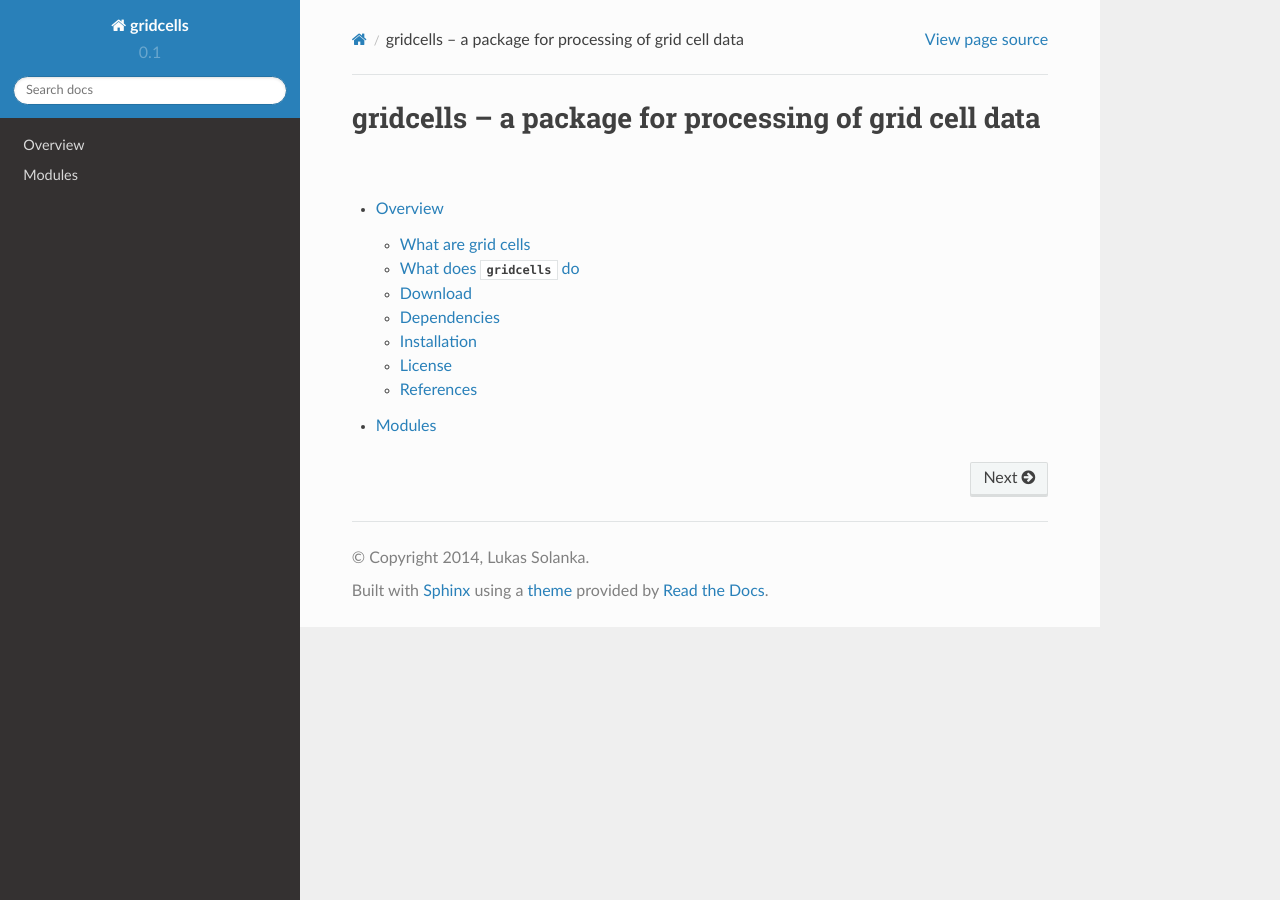
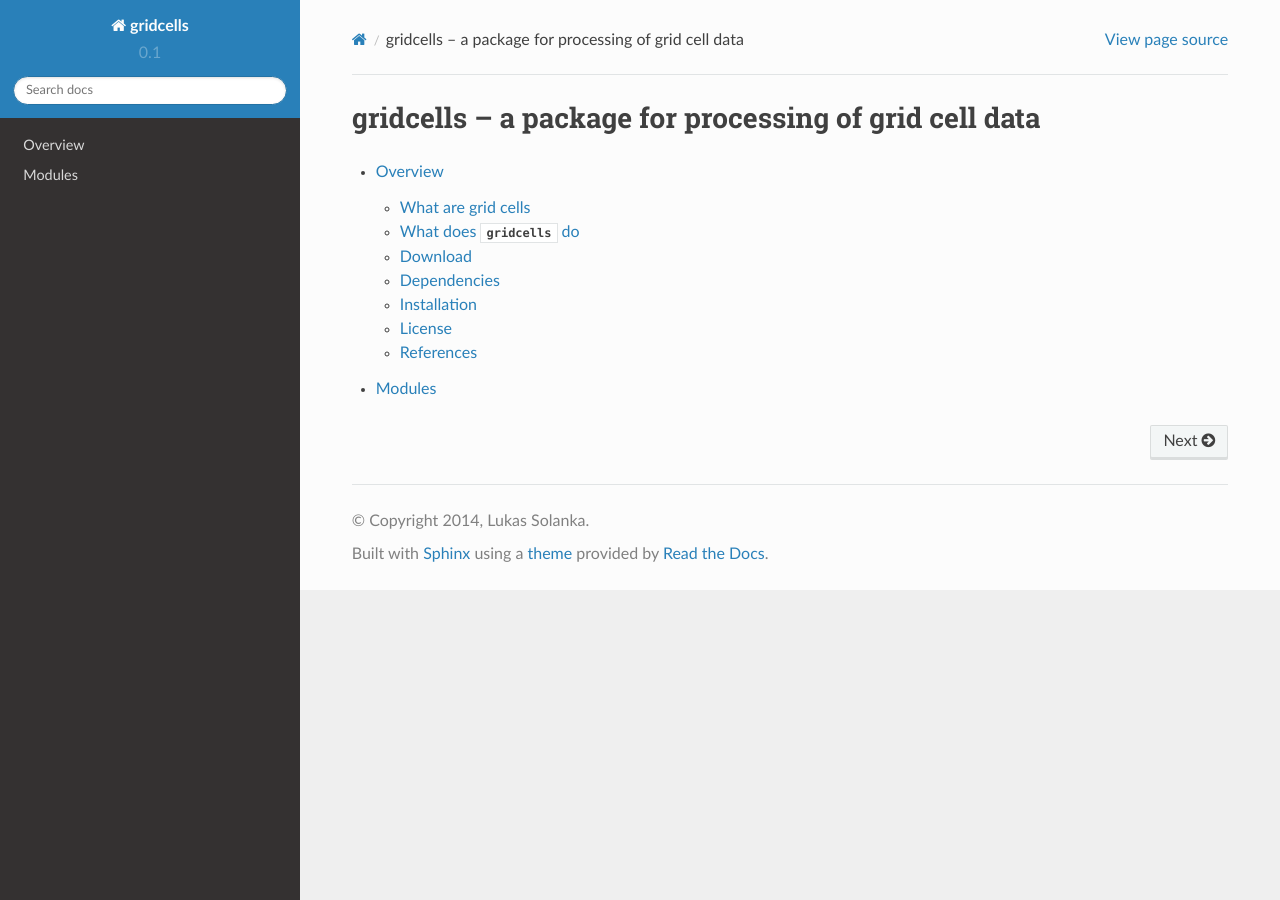
Before and after one commit to MattNolanLab/gridcells, a Sphinx documentation site: the page built from doc/index.rst, in a window 1280 px wide. Built offline with Sphinx 7.4.7 and the Read the Docs theme 2.0.0, drawn with Linux system fonts in a browser that asks for light colours.

Commit message:
add custom css style sheet to widen the width of the docs

```diff
--- /dev/null
+++ b/doc/_static/theme_overrides.css
@@ -0,0 +1,3 @@
+.wy-nav-content {
+       max-width: 1050px
+}
--- a/doc/conf.py
+++ b/doc/conf.py
@@ -27,7 +27,6 @@ if on_rtd:
 sys.path.insert(0, os.path.abspath('../external/numpydoc'))
 sys.path.insert(0, os.path.abspath('../external/sphinx_rtd_theme'))
 
-import sphinx_rtd_theme
 
 # -- General configuration ------------------------------------------------
 
@@ -125,8 +124,19 @@ pygments_style = 'friendly'
 # a list of builtin themes.
 if on_rtd:
     html_theme = 'default'
+    html_context = {
+        'css_files': [
+            'https://media.readthedocs.org/css/sphinx_rtd_theme.css',
+            'https://media.readthedocs.org/css/readthedocs-doc-embed.css',
+            '_static/theme_overrides.css',
+        ],
+    }
 else:
+    import sphinx_rtd_theme
     html_theme = 'sphinx_rtd_theme'
+    html_theme_path = [sphinx_rtd_theme.get_html_theme_path()]
+    def setup(app):
+        app.add_stylesheet('theme_overrides.css')
 
 # Theme options are theme-specific and customize the look and feel of a theme
 # further.  For a list of options available for each theme, see the
@@ -134,7 +144,7 @@ else:
 #html_theme_options = {}
 
 # Add any paths that contain custom themes here, relative to this directory.
-html_theme_path = [sphinx_rtd_theme.get_html_theme_path()]
+#html_theme_path = [sphinx_rtd_theme.get_html_theme_path()]
 
 # The name for this set of Sphinx documents.  If None, it defaults to
 # "<project> v<release> documentation".
@@ -155,7 +165,7 @@ html_theme_path = [sphinx_rtd_theme.get_html_theme_path()]
 # Add any paths that contain custom static files (such as style sheets) here,
 # relative to this directory. They are copied after the builtin static files,
 # so a file named "default.css" will overwrite the builtin "default.css".
-#html_static_path = ['_static']
+html_static_path = ['_static']
 
 # Add any extra paths that contain custom files (such as robots.txt or
 # .htaccess) here, relative to this directory. These files are copied
```
Also changed, not shown: 2 other files.
